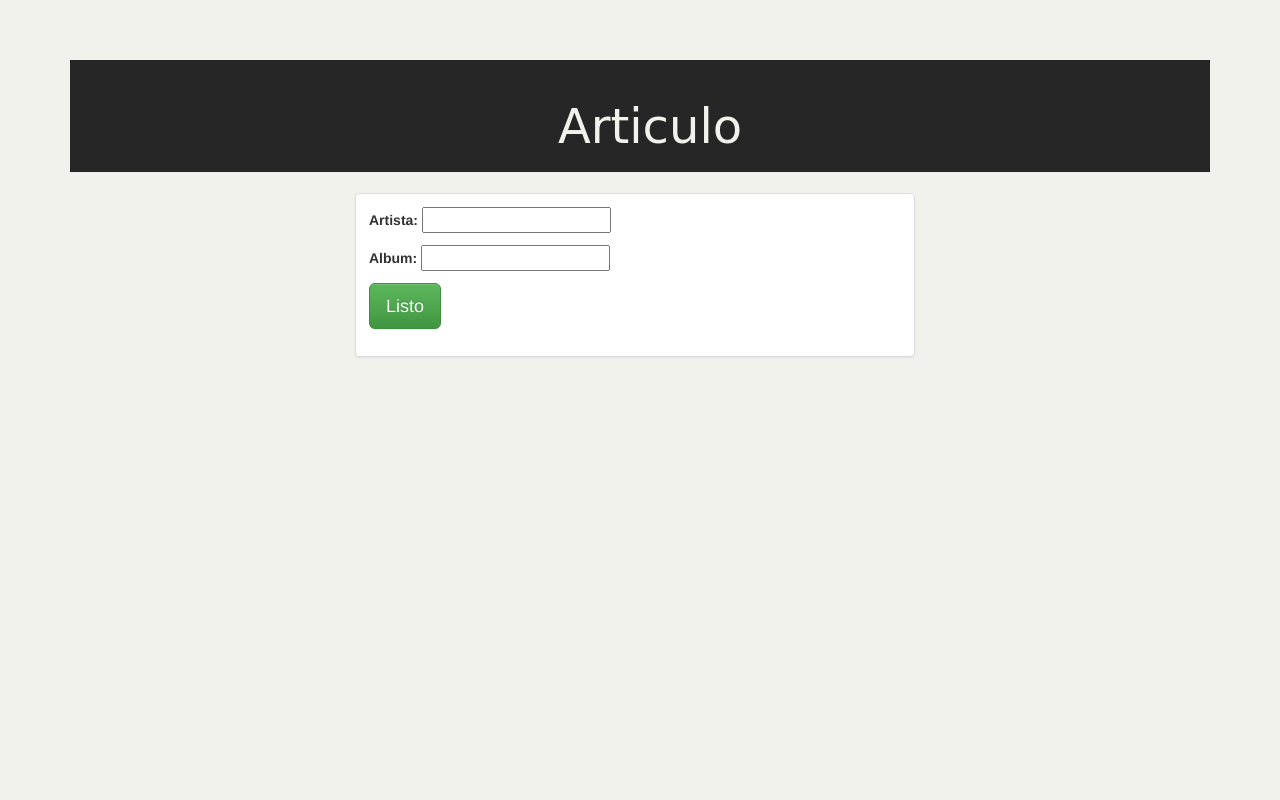
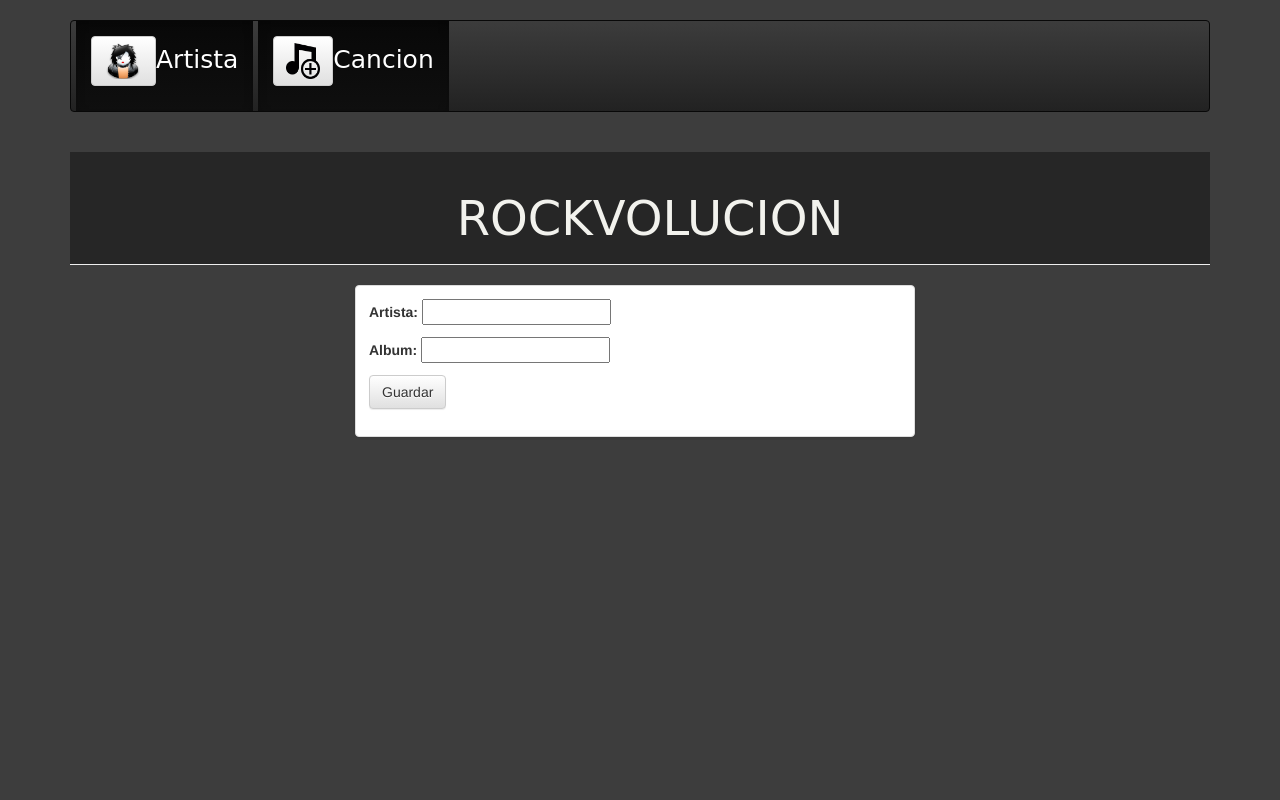
Before and after one commit to DiegoLguz/Xelagangas, a Django app: template templates/post_form.html in a window 1280 px wide. Run offline with Django 3.2, Linux system fonts and the light colour scheme; the template is opened without the code that fills it: values that come from a table or form of the project are taken from there, others are empty; some libraries are stand-ins or nearby versions; some web fonts are replaced.

Commit message:
Configuracion Css forms y reproduccion

```diff
--- a/templates/base.html
+++ b/templates/base.html
@@ -4,7 +4,7 @@
 <html>
         <head>
             <title>
-                {% block head_title %}Xelagangas{% endblock head_title %}
+                {% block head_title %}Rockvolucion{% endblock head_title %}
             </title>
 
             <link rel='stylesheet' href="{% static 'css/base.css' %}"/>
--- a/templates/post_form.html
+++ b/templates/post_form.html
@@ -7,9 +7,17 @@
     <link href="https://fonts.googleapis.com/css?family=Cormorant+Unicase|Jockey+One|Stardos+Stencil" rel="stylesheet">
     <link href="https://fonts.googleapis.com/css?family=Ceviche+One|Marcellus+SC|New+Rocker|UnifrakturMaguntia" rel="stylesheet">
 </head>
-  <body style="background-color:#f2f2ed">
+  <body style="background-color:#3d3d3d">
+       <nav class="navbar navbar-inverse" role="navigation">{% csrf_token %}
+          <ul class="nav navbar-nav"  style="padding-left:5px">
+              <li class="active" style="padding-right:5px"><a href="http://diegolguz.pythonanywhere.com/artista/"><p style="text-align:right" id="pub2"><input type=image src='static/imgs/art.png' class='btn btn-Default' width="65" height="50">Artista</p></a></li>
+              <li class="active" ><a href="http://diegolguz.pythonanywhere.com/create/"><p style="text-align:right" id="pub2"><input type=image src='static/imgs/ag.png' class='btn btn-Default' width="60" height="50">Cancion</p></a></li>
+
+          </ul>
+
+      </nav>
 <div class='page-header'>
-    <h1 id='head'>Articulo</h1>
+    <h1 id='head'>ROCKVOLUCION</h1>
 </div>
 <div class='col-sm-16 col-sm-offset-3'>
     <div class="row">
@@ -19,7 +27,7 @@
           <div class="caption">
                <form method='POST' action='' enctype='multipart/form-data'>{% csrf_token %}
             {{form.as_p}}
-            <input type='submit' class='btn btn-success btn-lg' value ='Listo'/>
+            <input type='submit' class='btn btn-Default' value ='Guardar'/>
         </form>
           </div>
         </div>
```
Also changed, not shown: templates/post_detail.html (+13 -4 lines).
